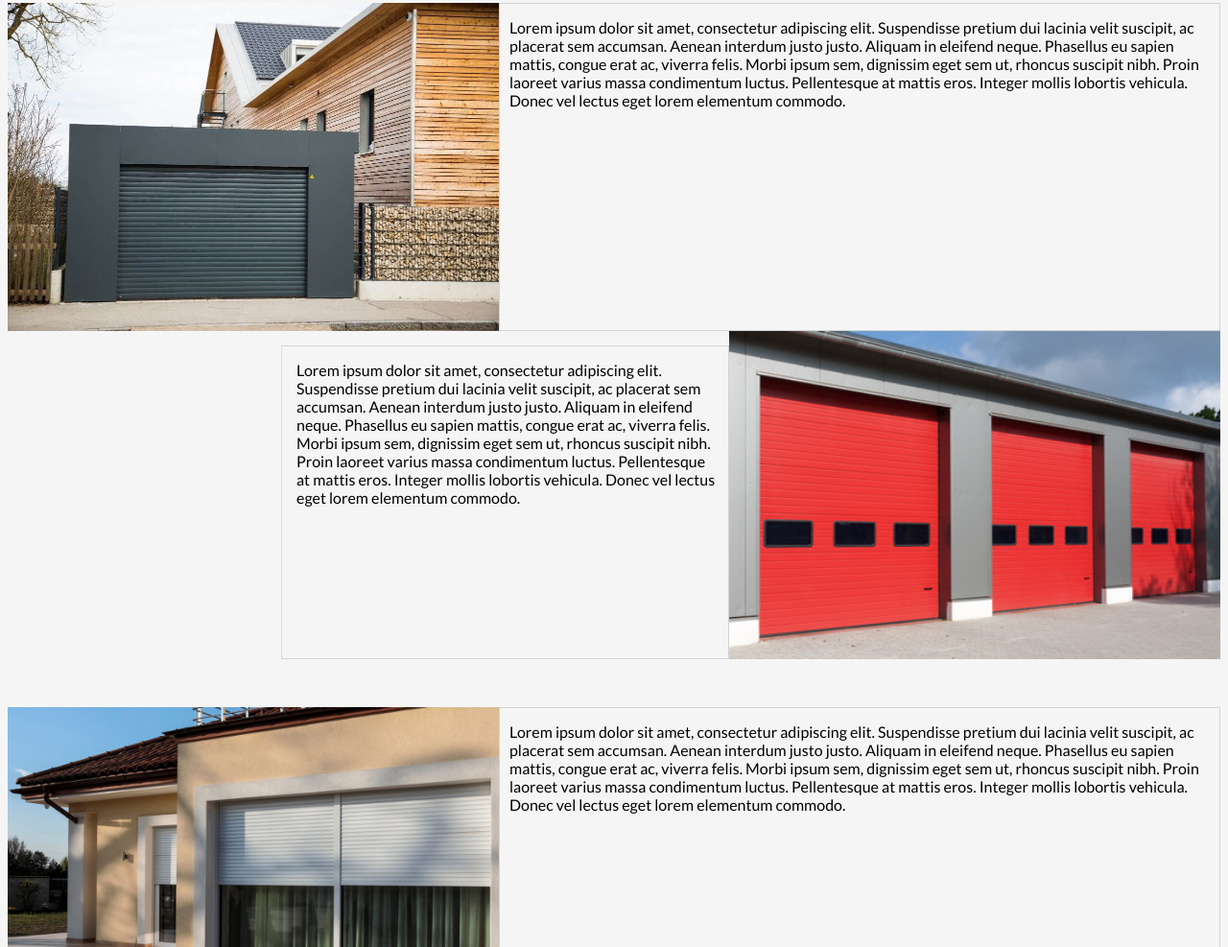
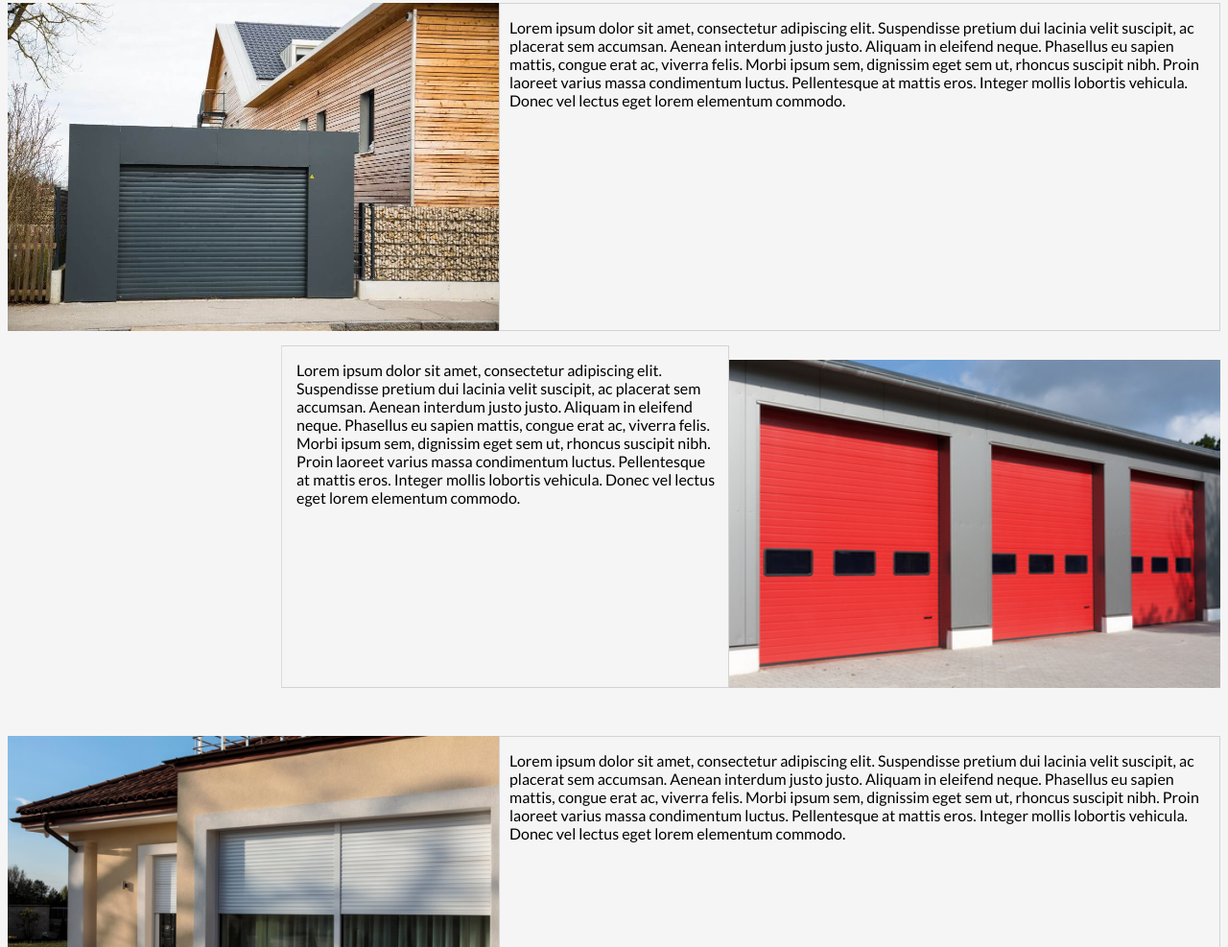
Before and after one commit to KNX1000/knx1000.github.io, a plain HTML site: page lech.html in a window 1280 px wide. Shown: the part 807-1794 px from the top of the page at 96% size. Drawn offline with Linux system fonts and the light colour scheme.

Commit message:
Add files via upload

```diff
--- a/lech.html
+++ b/lech.html
@@ -4,7 +4,7 @@
             <meta charset="UTF-8">
             <link rel="stylesheet" href="knx1000.github.io_pliki/visual.css">
             <link rel="preconnect" href="https://fonts.gstatic.com">
-<link href="https://fonts.googleapis.com/css2?family=Lato:wght@300;400&display=swap" rel="stylesheet">
+            <link href="https://fonts.googleapis.com/css2?family=Lato:wght@300;400&display=swap" rel="stylesheet">
     </head>
     <body>
     <!-- Logo i nazwa-->
@@ -105,7 +105,7 @@ function carousel() {
   </div>
   <div class="prawo">
     <div class="ofertatxt ofertatxt-ramka prw" >Lorem ipsum dolor sit amet, consectetur adipiscing elit. Suspendisse pretium dui lacinia velit suscipit, ac placerat sem accumsan. Aenean interdum justo justo. Aliquam in eleifend neque. Phasellus eu sapien mattis, congue erat ac, viverra felis. Morbi ipsum sem, dignissim eget sem ut, rhoncus suscipit nibh. Proin laoreet varius massa condimentum luctus. Pellentesque at mattis eros. Integer mollis lobortis vehicula. Donec vel lectus eget lorem elementum commodo.</div>
-    <img style="width: 512; height: 342;" src="knx1000.github.io_pliki/image6.jpg" alt="image6">
+    <img style="width: 512; height: 342; margin-top: 30px;" src="knx1000.github.io_pliki/image6.jpg" alt="image6">
   </div>
   <div class="lewo">
     <img style="width: 512; height: 342;" src="knx1000.github.io_pliki/image7.jpg" alt="image7">
@@ -121,17 +121,14 @@ function carousel() {
       <h2> Dlaczego warto wybrać firmę LECH?</h2>
     </div>
     <div class="lewo">
-      Lorem ipsum dolor sit amet, consectetur adipiscing elit. Morbi suscipit elit bibendum auctor gravida. Cras tempor scelerisque dapibus. Vivamus quis sem non erat porta eleifend. Aliquam erat volutpat. Vestibulum nec elit eu leo molestie sagittis. Nullam quis ornare nulla. Sed sapien ante, vestibulum porta egestas ut, consectetur at justo. Nulla vitae bibendum sapien, at gravida nunc. In feugiat sem est, sit amet hendrerit justo commodo ut. Morbi a venenatis eros. Integer tincidunt diam vitae lacus gravida suscipit. Proin molestie, sem non rutrum commodo, tellus dui varius eros, non dictum ex ligula eu dui. Morbi tempus nisi ac sollicitudin condimentum.
+      Lorem ipsum dolor sit amet, consectetur adipiscing elit.<br> Morbi suscipit elit bibendum auctor gravida.<br> Cras tempor scelerisque dapibus.<br> Vivamus quis sem non erat porta eleifend.<br> Aliquam erat volutpat.<br> Vestibulum nec elit eu leo molestie sagittis.<br> Nullam quis ornare nulla. Sed sapien ante, vestibulum porta egestas ut, consectetur at justo.<br> Nulla vitae bibendum sapien, at gravida nunc.<br> In feugiat sem est, sit amet hendrerit justo commodo ut.<br> Morbi a venenatis eros.<br> Integer tincidunt diam vitae lacus gravida suscipit.<br> Proin molestie, sem non rutrum commodo, tellus dui varius eros, non dictum ex ligula eu dui.<br> Morbi tempus nisi ac sollicitudin condimentum.<br>
     </div>
   </div>
 
 
 </div>
-  <br><br><br><br><br><br><br><br><br><br><br>  <br><br><br><br><br><br><br><br><br><br><br>
-  <br><br><br><br><br><br><br><br><br><br><br>
-  <br><br><br><br><br><br><br><br><br><br><br>
-  <br><br><br><br><br><br><br><br><br><br><br>
-  <br><br><br><br><br><br><br><br><br><br><br>
+
+
 
 </div>
 
```
